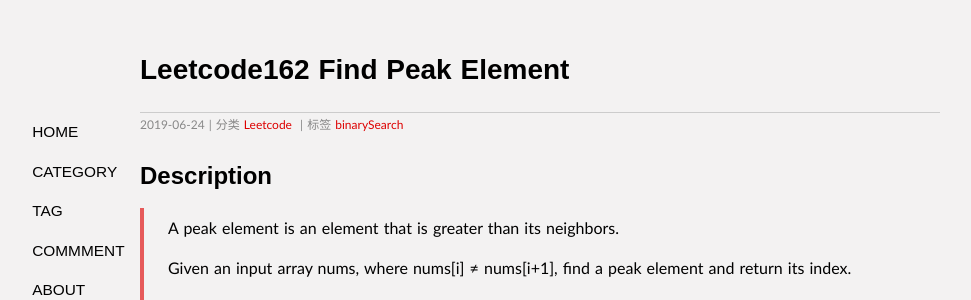
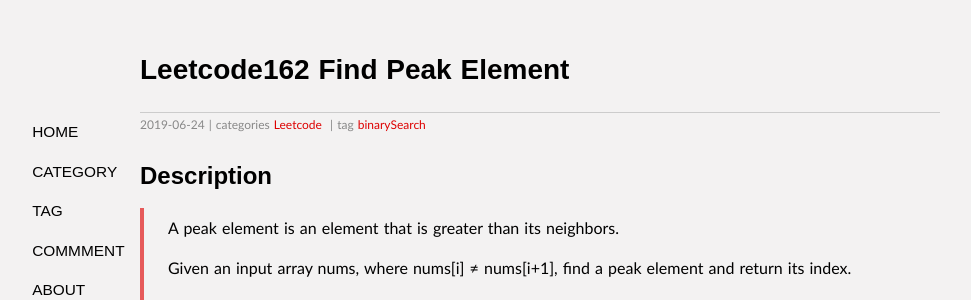
Before and after one commit to goingeast/goingeast.github.io, a Jekyll site: the page built from _posts/2019-06-24-Leetcode162-Find-Peak-Element.md, in a window 1280 px wide. Shown: the top 300 px of the page, without its empty margins (100-1071 px from the left). Built offline with Jekyll 4.4.1, drawn with Linux system fonts in a browser that asks for light colours; our own code applies the rules of GitHub Pages for plain Markdown files.

Commit message:
Update post.html

```diff
--- a/_layouts/post.html
+++ b/_layouts/post.html
@@ -9,7 +9,7 @@ comments: true
 {% if page.categories.size != 0 %}
  |
 <span class="categories">
-  分类
+  categories
   {% for cat in page.categories %}
   <a href="/categories/#{{ cat }}" title="{{ cat }}">{{ cat }}</a>&nbsp;
   {% endfor %}
@@ -18,7 +18,7 @@ comments: true
 {% if page.tags.size != 0 %}
  |
 <span class="tags">
-  标签
+  tag
   {% for tag in page.tags %}
   <a href="/tags/#{{ tag }}" title="{{ tag }}">{{ tag }}</a>&nbsp;
   {% endfor %}
```
